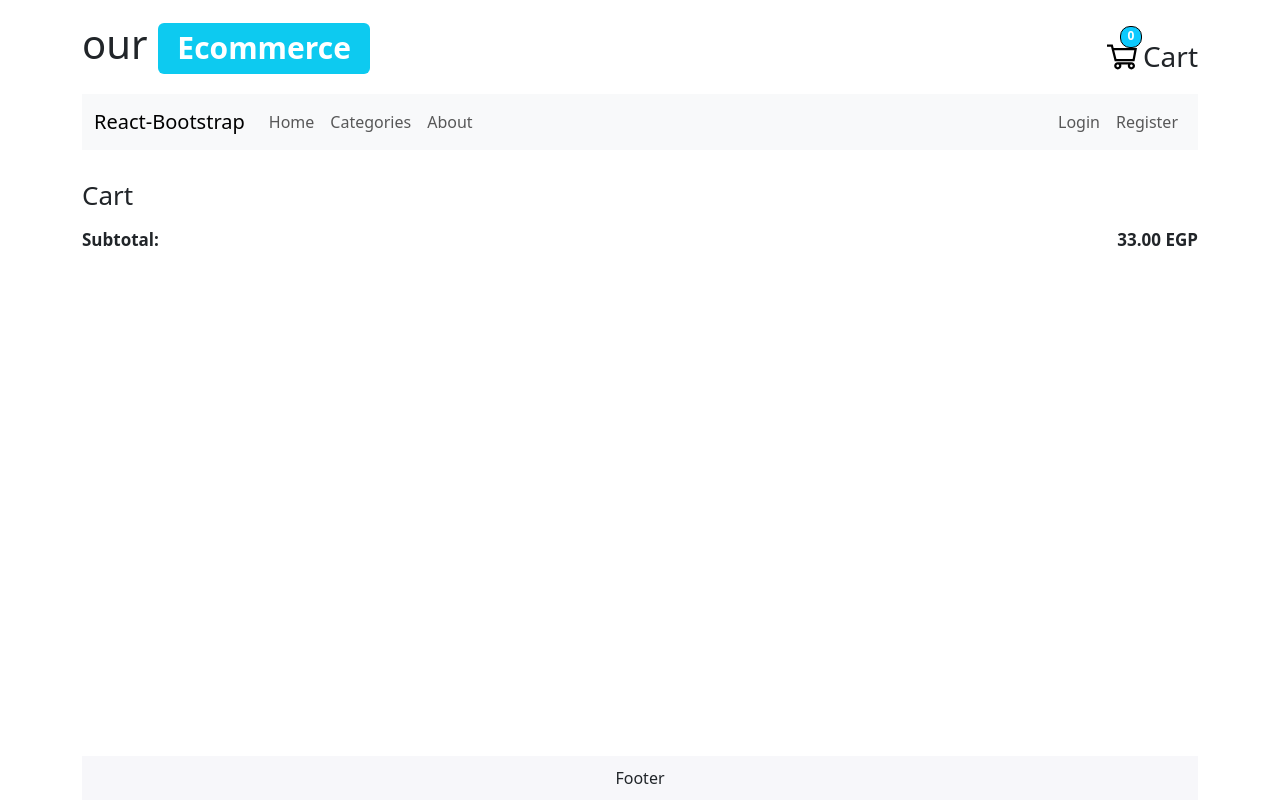
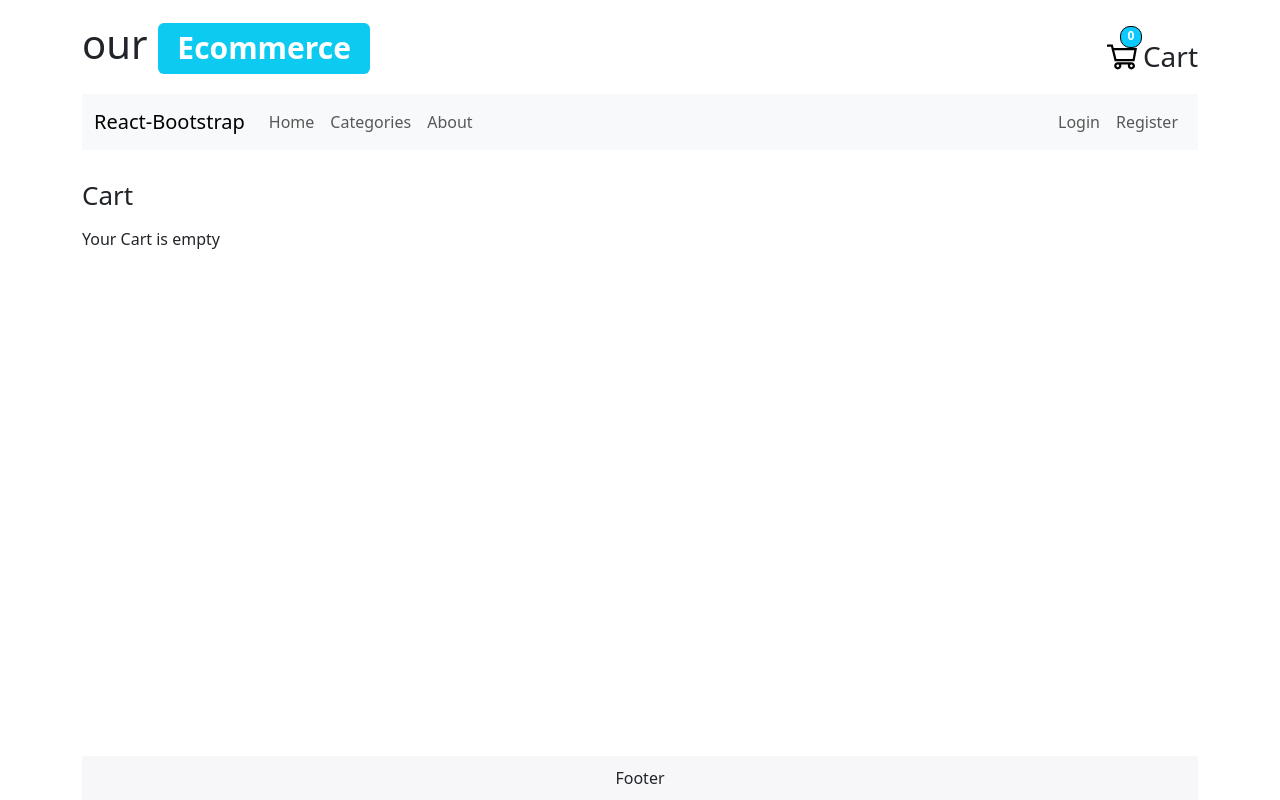
Before and after one commit to mhmd-salah/eCommerce, a React (Vite) app: page /cart in a window 1280 px wide. Built offline with nearby package versions, Linux system fonts and the light colour scheme.

Commit message:
shopping cart:done

```diff
--- a/src/components/eCommerce/CartSubtotalPrice/CartSubtotalPrice.tsx
+++ b/src/components/eCommerce/CartSubtotalPrice/CartSubtotalPrice.tsx
@@ -1,12 +1,23 @@
+import type { TProduct } from "@customTypes";
 import styles from "./styles.module.css";
 
+type CartSubtotalPrice = { products: TProduct[] };
 
-const CartSubtotalPrice = () => {
+const CartSubtotalPrice = ({ products }: CartSubtotalPrice) => {
+  const subtotal = products.reduce((acc, el) => {
+    const price = el.price;
+    const quantity = el.quantity || 0;
+    if (quantity && typeof quantity === "number") {
+      return acc + price * quantity;
+    } else {
+      return acc;
+    }
+  }, 0);
 
   return (
     <div className={styles.container}>
       <span>Subtotal:</span>
-      <span>33.00 EGP</span>
+      <span>{subtotal.toFixed(2)} EGP</span>
     </div>
   );
 };
--- a/src/pages/Cart.tsx
+++ b/src/pages/Cart.tsx
@@ -1,5 +1,6 @@
 import { Heading } from "@components/common";
 import { CartItemsList, CartSubtotalPrice } from "@components/eCommerce";
+import { Loading } from "@components/feedback";
 import {
   actGetProductsByItems,
   cartItemChangeQuantity,
@@ -39,12 +40,20 @@ const Cart = () => {
   return (
     <>
       <Heading>Cart</Heading>
-      <CartItemsList
-        products={products}
-        changeQuantityHandler={changeQuantityHandler}
-        removeItemHandler={removeItemHandler}
-      />
-      <CartSubtotalPrice />
+      <Loading status={loading} error={error}>
+        {products.length ? (
+          <>
+            <CartItemsList
+              products={products}
+              changeQuantityHandler={changeQuantityHandler}
+              removeItemHandler={removeItemHandler}
+            />
+            <CartSubtotalPrice products={products} />
+          </>
+        ) : (
+          "Your Cart is empty"
+        )}
+      </Loading>
     </>
   );
 };
```
